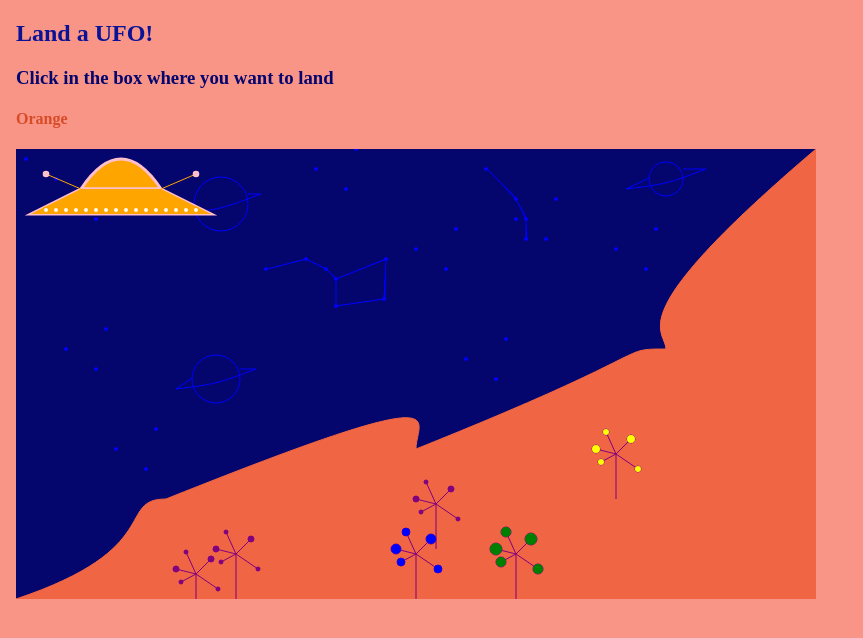
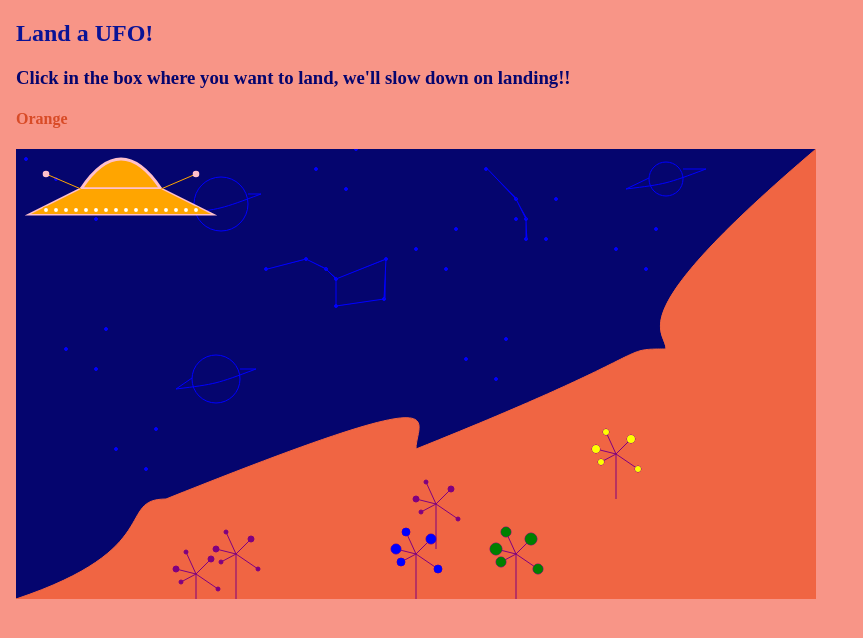
Before and after one commit to SarahJoniPower/UFO-animation, a React app: page / in a window 1280 px wide. Shown: the top 638 px of the page, without its empty margins (0-863 px from the left). Built offline with nearby package versions, Linux system fonts and the light colour scheme; the HTML template or start-up script is replaced by a standard one.

Commit message:
Adding instructions

```diff
--- a/src/app.jsx
+++ b/src/app.jsx
@@ -5,7 +5,7 @@ import "./app.css"
 export const App = () => {
     return <body>
         <h2> Land a UFO! </h2>
-        <h3> Click in the box where you want to land </h3>
+        <h3> Click in the box where you want to land, we'll slow down on landing!! </h3>
         <h4> Orange </h4>
         <UFO xAxis={125} yAxis={215} speed={5} />
     </body>
```
